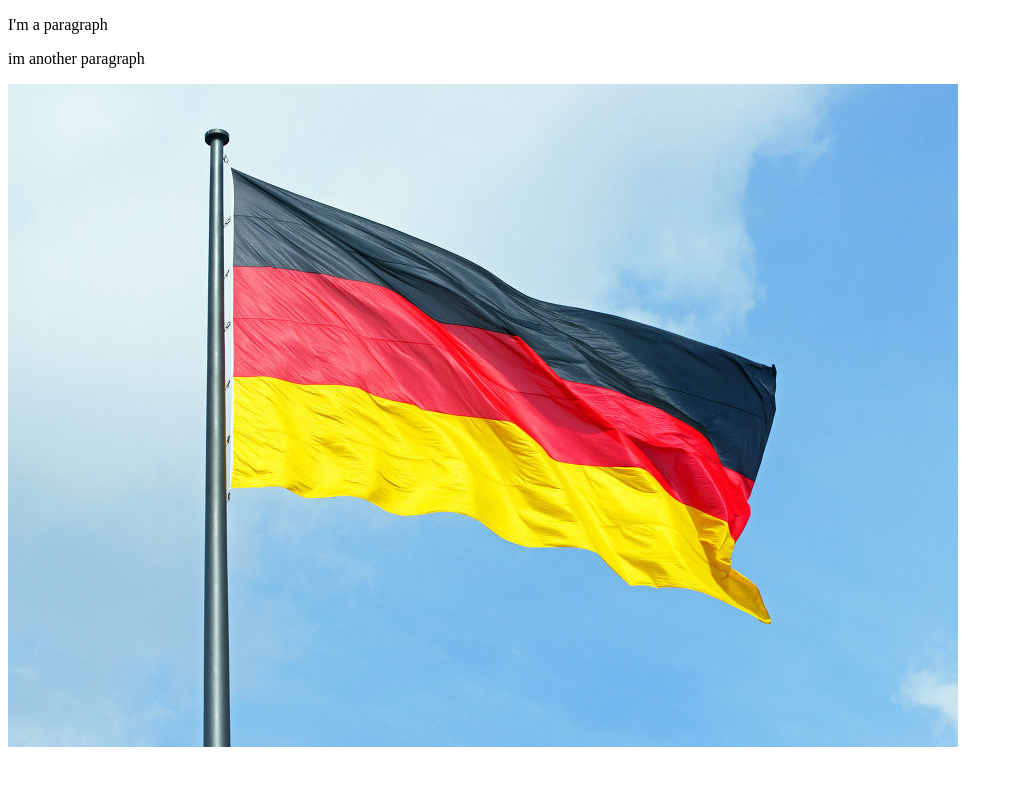
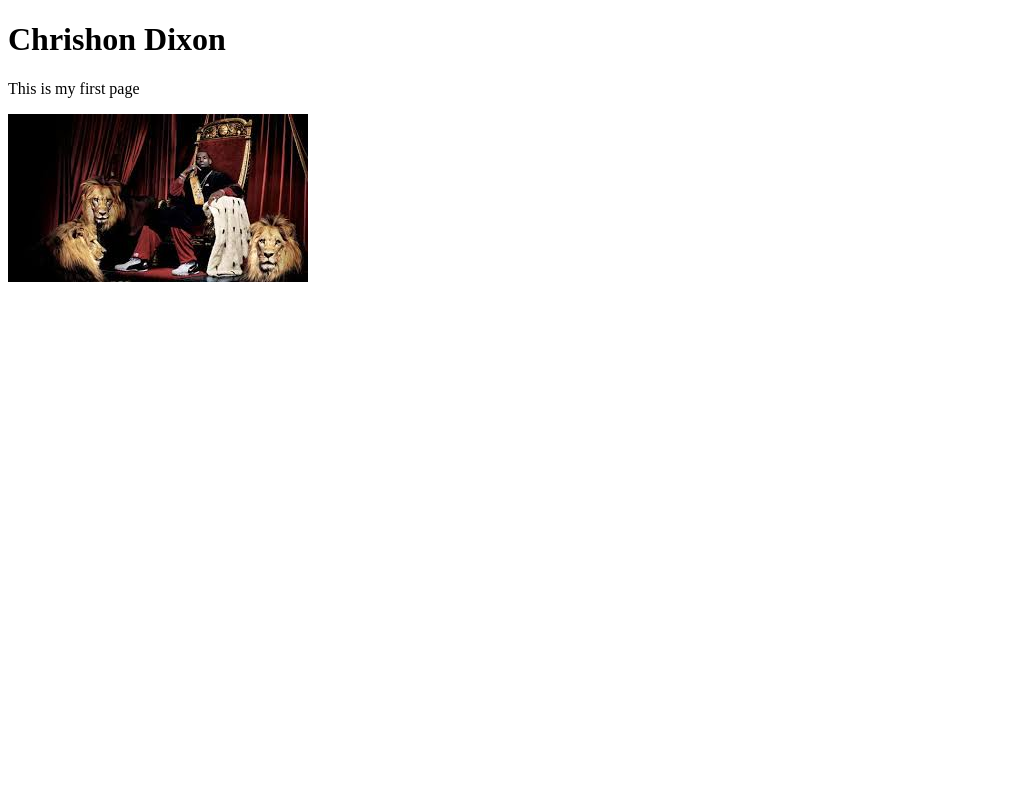
Before and after one commit to Cdixon-3/project-1, a plain HTML site: page index.html in a window 1280 px wide. Shown: the whole page, without its empty margins (0-1013 px from the left). Drawn offline with Linux system fonts and the light colour scheme.

Commit message:
Added an image with lebron james

```diff
--- a/index.html
+++ b/index.html
@@ -1,13 +1,13 @@
 <!DOCTYPE html>
 <html>
     <head>
-        <title> </title>
+        <title> My first page </title>
 
     </head>
 
     <body>
-        <p>I'm a paragraph</p>
-        <p>im another paragraph</p>
-        <img src="images/germany-states.jpg" alt="germany flag" />
+        <h1>Chrishon Dixon</h1>
+        <p>This is my first page</p>
+        <img src="images/Lebron.jpg" alt="Lebron James" />
     </body>
 </html>
```
Also changed, not shown: images/Lebron.jpg (added).
